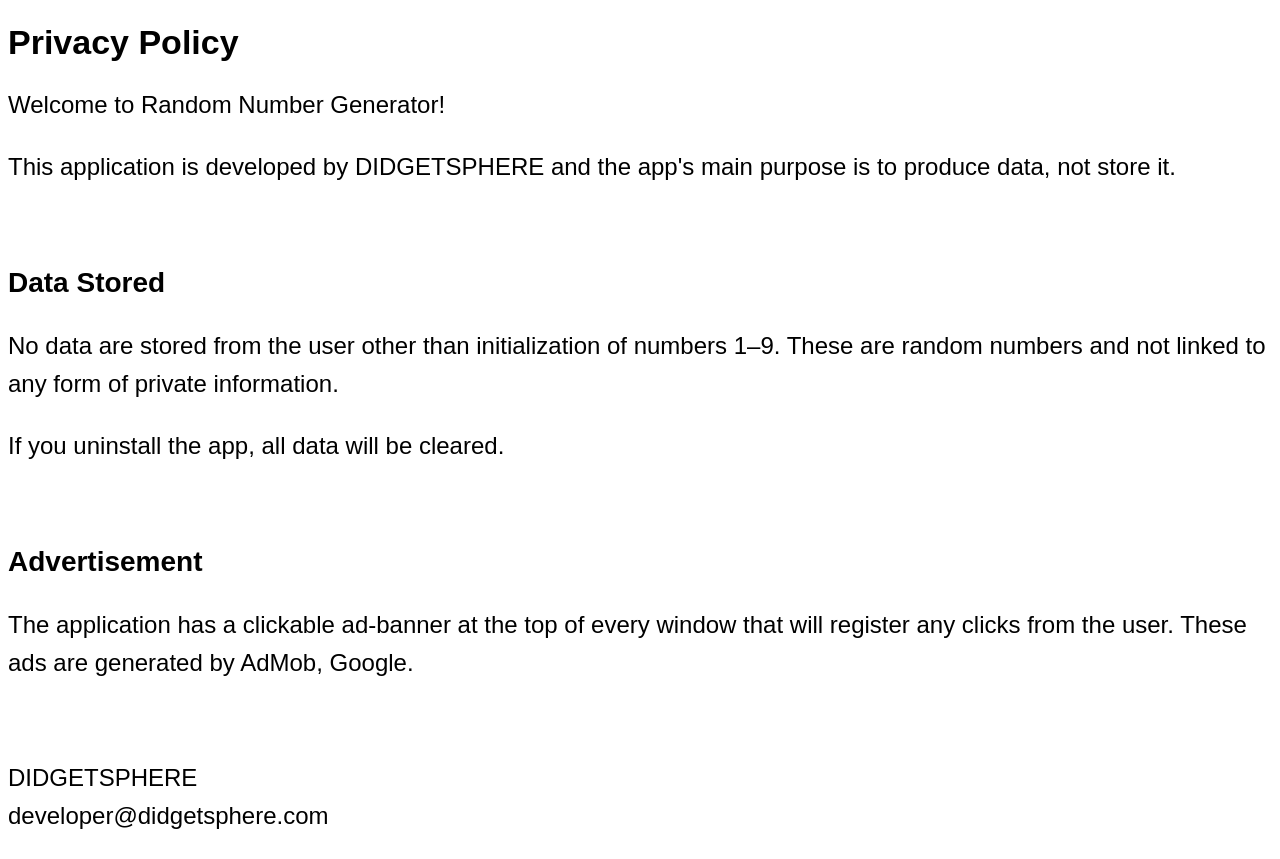
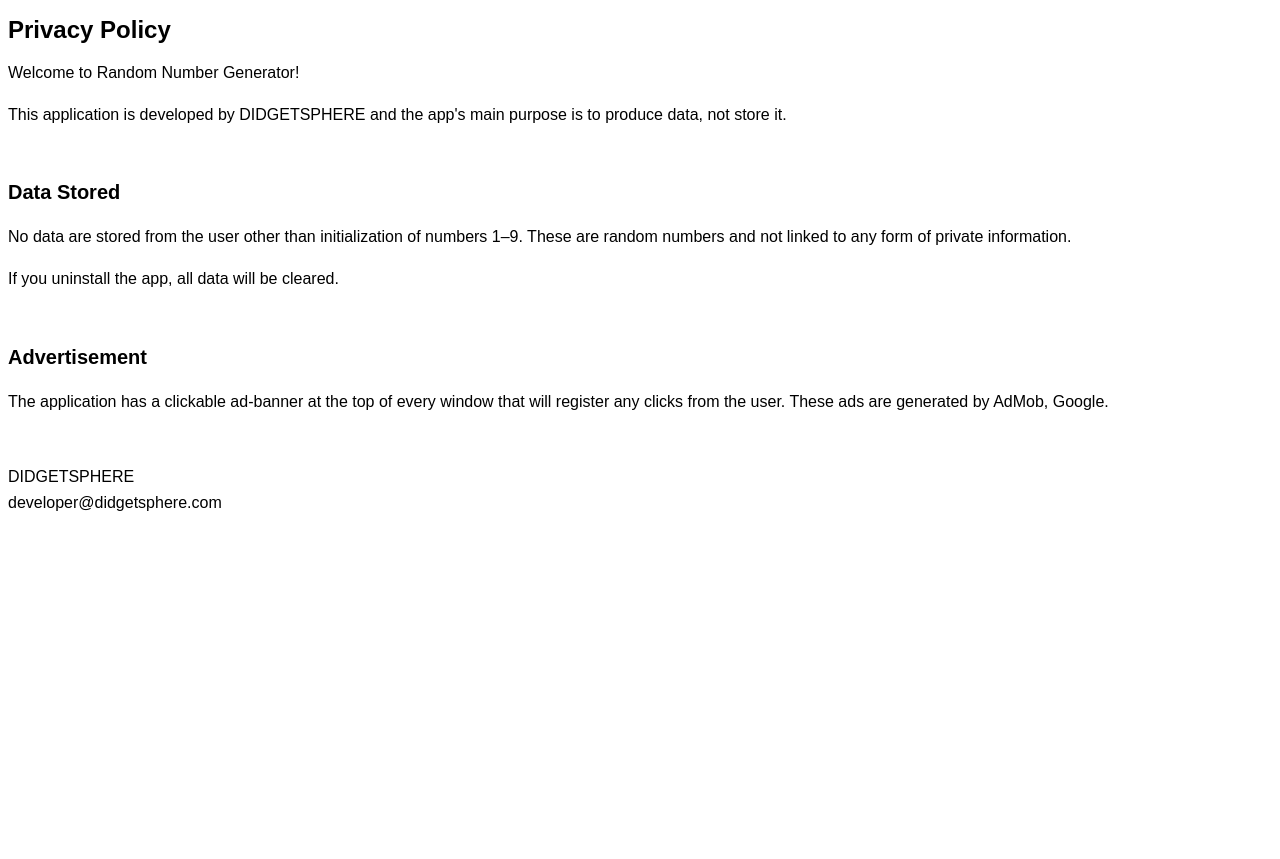
Before and after one commit to didgetdev/RandomNumberGenerator, a plain HTML site: page index.html in a window 1280 px wide. After the commit the page ends 800 px from the top, so only its background shows below. Drawn offline with Linux system fonts and the light colour scheme.

Commit message:
Adjust font sizes in privacy policy page

```diff
--- a/index.html
+++ b/index.html
@@ -6,17 +6,17 @@
     <title>Privacy Policy</title>
     <style>
       body {
-        font-size: 24px; /* base font size */
+        font-size: 16px; /* base font size */
         font-family: Arial, sans-serif;
       }
       h1 {
-        font-size: 34px;
+        font-size: 24px;
       }
       h3 {
-        font-size: 28px;
+        font-size: 20px;
       }
       p {
-        font-size: 24px;
+        font-size: 16px;
         line-height: 1.6;
       }
     </style>
```
